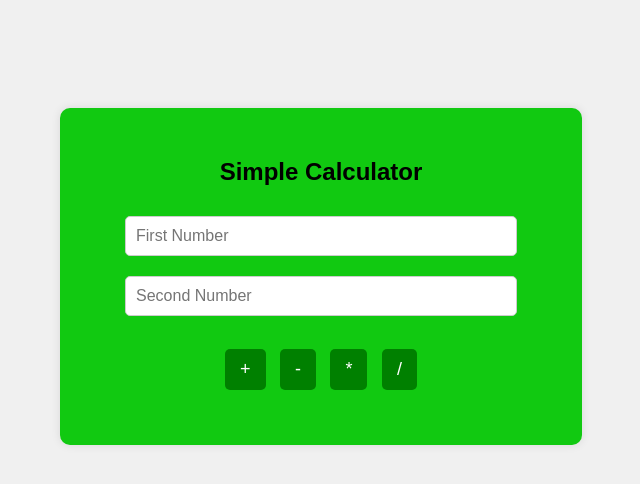
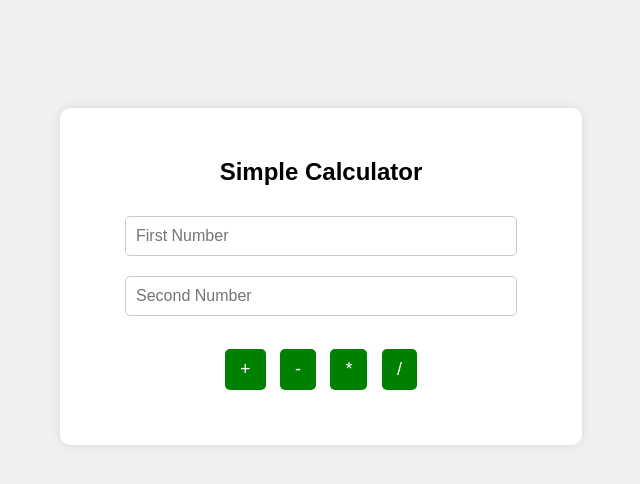
Before and after one commit to SoftVAg/calculator-github.io, a plain HTML site: page index.html in a window 1280 px wide. Shown: the whole page, without its empty margins (319-959 px from the left). Drawn offline with Linux system fonts and the light colour scheme.

Commit message:
Update calculator.css

```diff
--- a/calculator.css
+++ b/calculator.css
@@ -8,7 +8,7 @@
 
 /* Calculator box */
  .calculator {
-  background-color: rgb(17, 201, 17);
+  background-color:white;
   padding: 30px;
   border-radius: 10px;
   display: inline-block;
```
